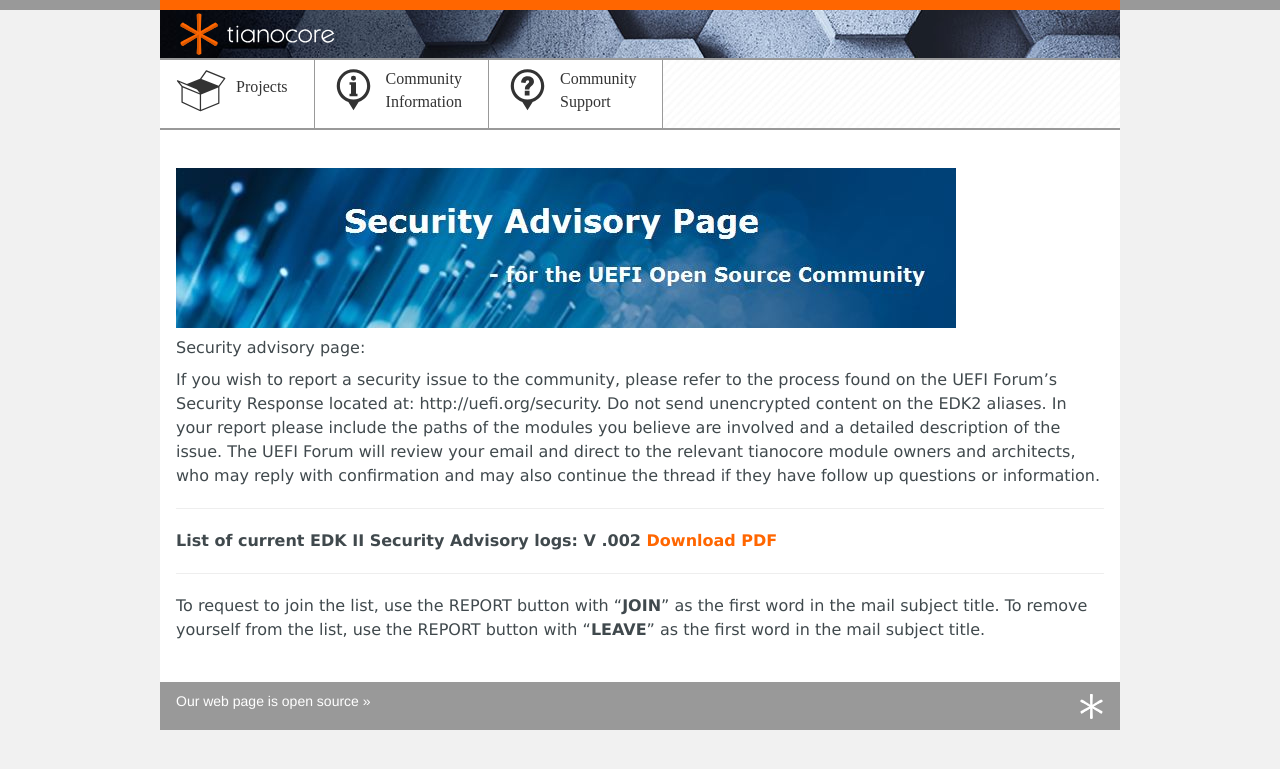
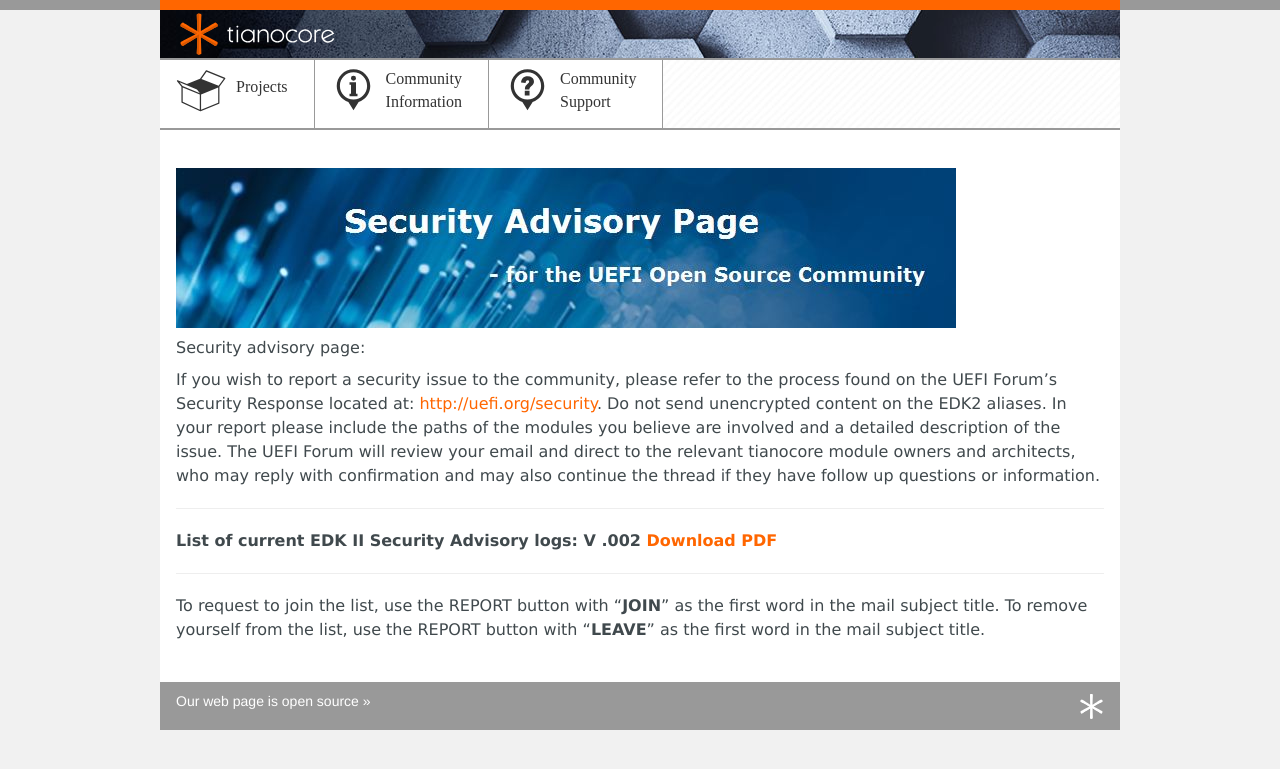
Before and after one commit to tianocore/tianocore.github.io, a Jekyll site: the page built from security/index.md, in a window 1280 px wide. Shown: the top 769 px of the page. Built offline with Jekyll 4.4.1, drawn with Linux system fonts in a browser that asks for light colours; nearby versions of some CDN libraries; part of the change alters nothing that is shown.

```diff
--- a/security/index.md
+++ b/security/index.md
@@ -7,7 +7,7 @@ title: Security
 
 Security advisory page:
 
-If you wish to report a security issue to the community, please refer to the process found on the UEFI Forum's Security Response located at: http://uefi.org/security.  Do not send unencrypted content on the EDK2 aliases.  In your report please include the paths of the modules you believe are involved and a detailed description of the issue. The UEFI Forum will review your email and direct to the relevant tianocore module owners and architects, who may reply with confirmation and may also continue the thread if they have follow up questions or information.
+If you wish to report a security issue to the community, please refer to the process found on the UEFI Forum's Security Response located at: [http://uefi.org/security](http://uefi.org/security).  Do not send unencrypted content on the EDK2 aliases.  In your report please include the paths of the modules you believe are involved and a detailed description of the issue. The UEFI Forum will review your email and direct to the relevant tianocore module owners and architects, who may reply with confirmation and may also continue the thread if they have follow up questions or information.
 
 ----
 <b>List of current EDK II Security Advisory logs:  V .002 <a href="{{edk2files}}/Security_Advisory/EDK%20II%20Security%20Advisory%20Log%20002.pdf/download"> Download PDF</a></b>
```
